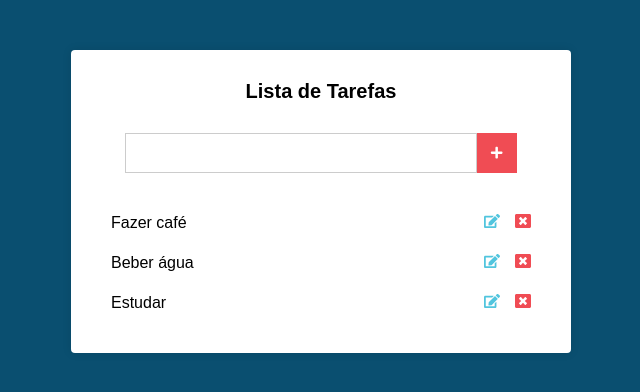
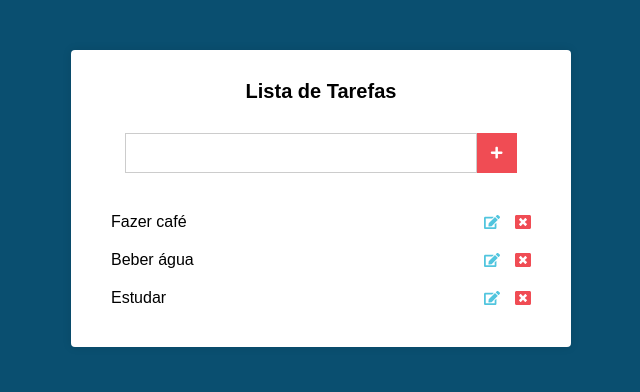
Before and after one commit to 25Das/cursojs, a React (Create React App) app in the folder React/listatarefas/: page / in a window 1280 px wide. Shown: the top 392 px of the page, without its empty margins (319-959 px from the left). Built offline with nearby package versions, Linux system fonts and the light colour scheme.

Commit message:
Fixing button alignment.

```diff
--- a/React/listatarefas/src/components/Main.css
+++ b/React/listatarefas/src/components/Main.css
@@ -72,3 +72,8 @@
 	cursor: pointer;
 	transition: all 600ms;
 }
+
+.tarefas li span {
+	display: flex;
+	align-items: center;
+}
--- a/React/listatarefas/src/components/Main.js
+++ b/React/listatarefas/src/components/Main.js
@@ -38,10 +38,10 @@ class Main extends Component {
 					{tarefas.map(tarefa => (
 						<li key={tarefa}>
 							{tarefa}
-							<div>
+							<span>
 								<FaEdit className='edit' />
 								<FaWindowClose className='delete' />
-							</div>
+							</span>
 						</li>
 					))}
 				</ul>
```
